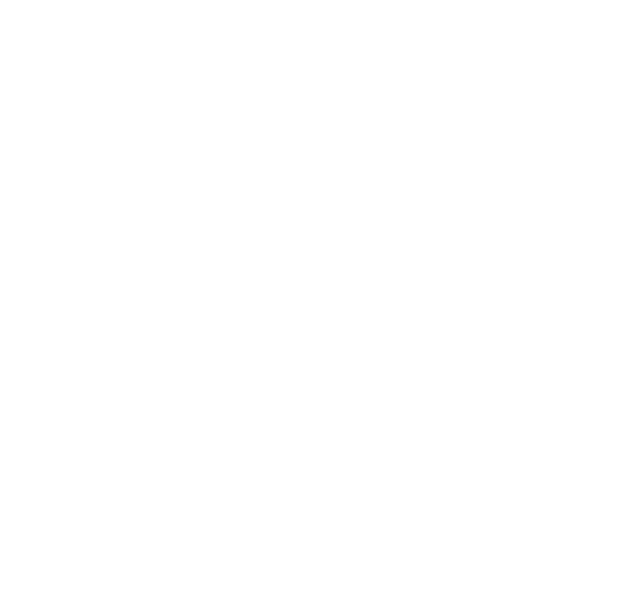
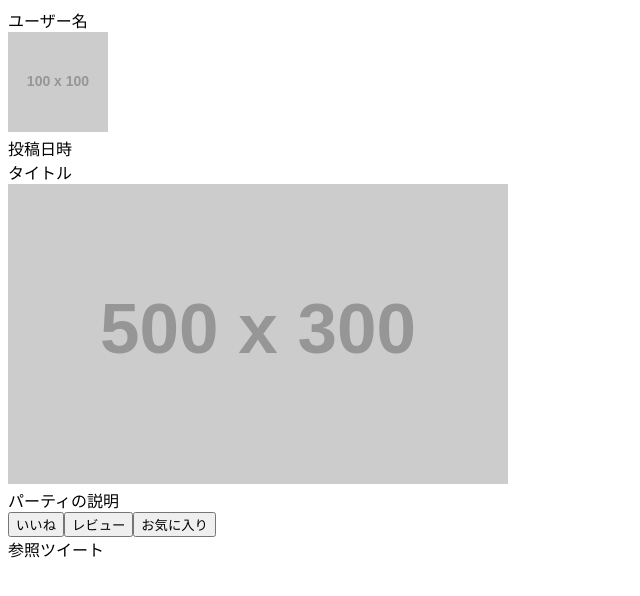
Before and after one commit to hayate4th/share-rental-pkmn, a React app: page / in a window 1280 px wide. Shown: the top 596 px of the page, without its empty margins (0-640 px from the left). Built offline with nearby package versions, Linux system fonts and the light colour scheme; the HTML template or start-up script is replaced by a standard one.

Commit message:
PostCardで使用するプロパティを定義

```diff
--- a/src/components/PostCard/index.tsx
+++ b/src/components/PostCard/index.tsx
@@ -1,7 +1,31 @@
 import React from "react";
+import { Moment } from "moment";
 
-const PostCard: React.FC = () => {
-  return <div />;
+interface PostCardProps {
+  userName: string;
+  userIconUrl: string;
+  createdAt: Moment;
+  postTitle: string;
+  pkmnImgUrl: string;
+  pkmnPartyDescription: string;
+  tweetUrl: string;
+}
+
+const PostCard: React.FC<PostCardProps> = () => {
+  return (
+    <div>
+      <div>ユーザー名</div>
+      <img src="http://placehold.jp/100x100.png" />
+      <div>投稿日時</div>
+      <div>タイトル</div>
+      <img src="http://placehold.jp/500x300.png" alt="" />
+      <div>パーティの説明</div>
+      <button>いいね</button>
+      <button>レビュー</button>
+      <button>お気に入り</button>
+      <div>参照ツイート</div>
+    </div>
+  );
 };
 
 export default PostCard;
```
